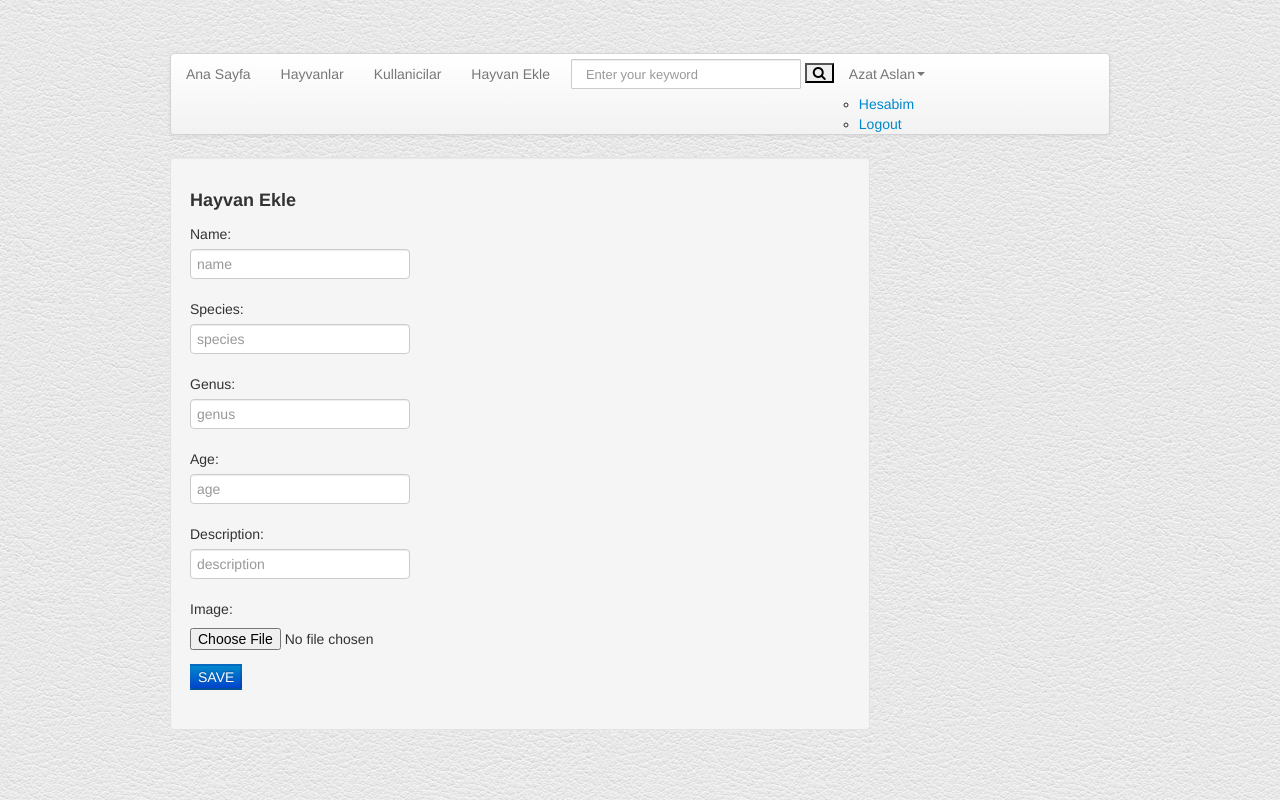
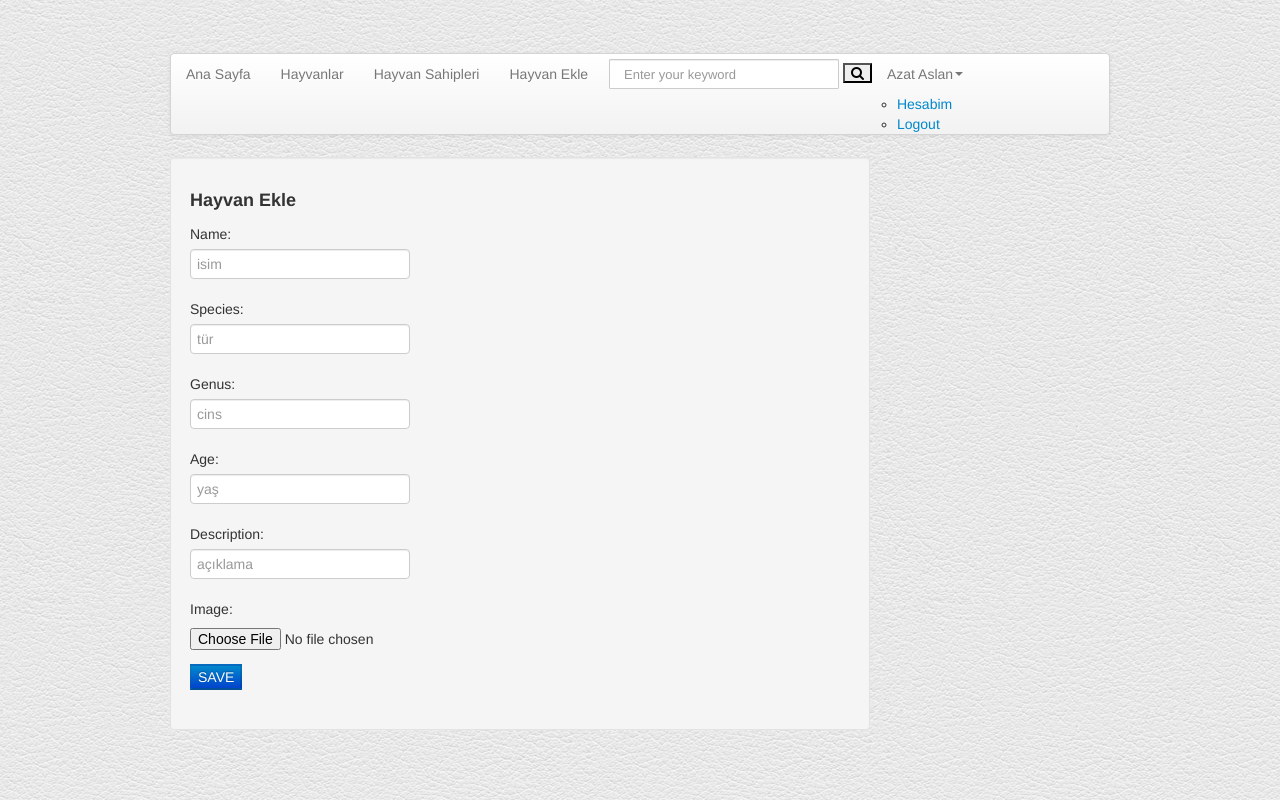
Before and after one commit to asitaslan/Vet_Web_Site, a Django app: page /add_animal/ in a window 1280 px wide. Run offline with Django 3.2, Linux system fonts and the light colour scheme; a user stored in the database is signed in; some libraries are stand-ins or nearby versions.

Commit message:
change form placeholders

```diff
--- a/vet/home/forms.py
+++ b/vet/home/forms.py
@@ -32,12 +32,12 @@ class AnimalForm(forms.ModelForm):
         model = Animal
         fields = ['name','species','genus','age','description', 'image',]
         widgets = {
-            'name': TextInput(attrs={'class': 'input', 'placeholder': 'name'}),
-            'species': TextInput(attrs={'class': 'input', 'placeholder': 'species'}),
-            'genus': TextInput(attrs={'class': 'input', 'placeholder': 'genus'}),
-            'age': TextInput(attrs={'class': 'input', 'placeholder': 'age'}),
-            'description': TextInput(attrs={'class': 'input', 'placeholder': 'description'}),
-            'image': FileInput(attrs={'class': 'input', 'placeholder': 'image', }),
+            'name': TextInput(attrs={'class': 'input', 'placeholder': 'isim'}),
+            'species': TextInput(attrs={'class': 'input', 'placeholder': 'tür'}),
+            'genus': TextInput(attrs={'class': 'input', 'placeholder': 'cins'}),
+            'age': TextInput(attrs={'class': 'input', 'placeholder': 'yaş'}),
+            'description': TextInput(attrs={'class': 'input', 'placeholder': 'açıklama'}),
+            'image': FileInput(attrs={'class': 'input', 'placeholder': 'resim', }),
         }
 
 
--- a/vet/home/templates/header.html
+++ b/vet/home/templates/header.html
@@ -33,7 +33,7 @@
                     <ul class="nav">
                         <li class=""><a href="/AnaSayfa/">Ana Sayfa</a></li>
                         <li class=""><a href="/animals/">Hayvanlar</a></li>
-                        <li class=""><a href="/users/">Kullanicilar</a></li>
+                        <li class=""><a href="/users/">Hayvan Sahipleri</a></li>
                         <li class=""><a href="/add_animal/">Hayvan Ekle</a></li>
                     </ul>
                     <form action="/search/" class="navbar-search pull-left" method="post">
--- a/vet/user/templates/user_detail.html
+++ b/vet/user/templates/user_detail.html
@@ -30,11 +30,11 @@
           <td>{{ user.email }}</td>
         </tr>
         <tr>
-          <th>Phone</th>
+          <th>Telefon</th>
           <td>{{ user.phone }}</td>
         </tr>
         <tr>
-          <th>Adress</th>
+          <th>Adres</th>
           <td>{{ user.adress }}</td>
         </tr>
       </table>
```
Also changed, not shown: vet/user/forms.py (+5 -5 lines), vet/db.sqlite3, vet/uploads/Users_Profile_Photos/asitaslan/45763073-removebg-preview_1.png (added), vet/uploads/Users_Profile_Photos/azataslan/john-constable-salisbury-katedrali-kanvas-tablo.jpg (added).
